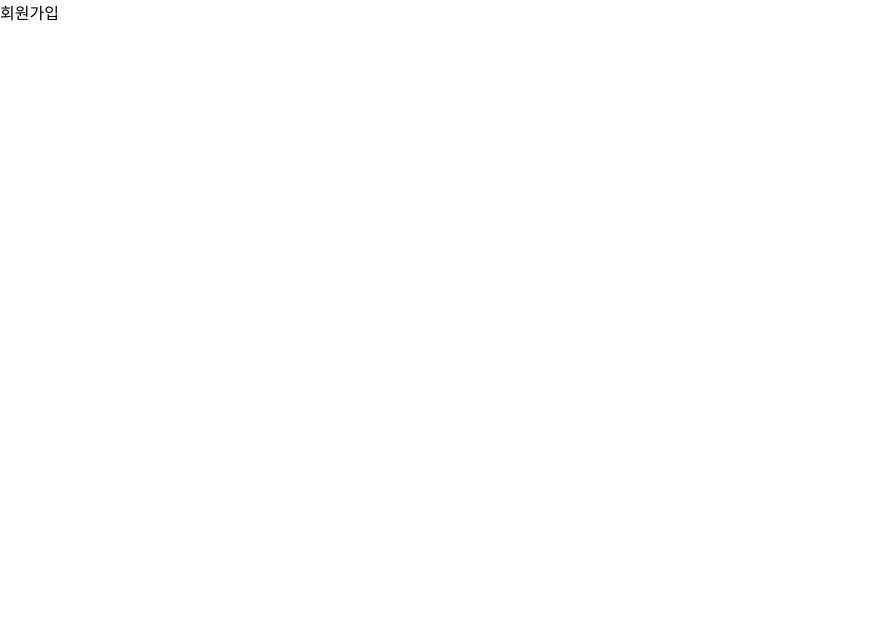
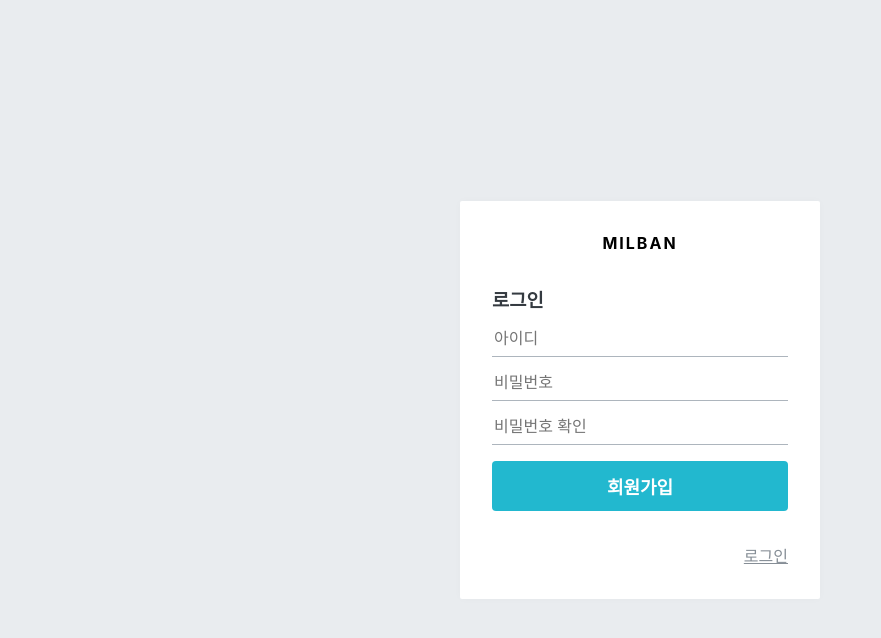
Before and after one commit to milban/blog-frontend-exercise, a React (Create React App) app: page /register in a window 1280 px wide. Shown: the top 638 px of the page, without its empty margins (0-881 px from the left). Built offline with nearby package versions, Linux system fonts and the light colour scheme.

Commit message:
Implement auth ui

```diff
--- a/package.json
+++ b/package.json
@@ -12,7 +12,6 @@
     "@types/react": "^16.9.55",
     "@types/react-dom": "^16.9.9",
     "@types/styled-components": "^5.1.4",
-    "prop-types": "^15.7.2",
     "react": "^17.0.1",
     "react-dom": "^17.0.1",
     "react-redux": "^7.2.2",
--- /dev/null
+++ b/src/components/auth/AuthForm.tsx
@@ -0,0 +1,101 @@
+import React from 'react';
+import styled from 'styled-components';
+import palette from 'lib/styles/palette';
+import { Link } from 'react-router-dom';
+import Button from 'components/common/Button';
+
+const AuthFormBlock = styled.div`
+  h3 {
+    margin: 0;
+    color: ${palette.gray[8]};
+    margin-bottom: 1rem;
+  }
+`;
+
+const StyledInput = styled.input`
+  font-size: 1rem;
+  border: none;
+  border-bottom: 1px solid ${palette.gray[5]};
+  padding-bottom: 0.5rem;
+  outline: none;
+  width: 100%;
+  &:focus {
+    color: $oc-teal-7;
+    border-bottom: 1px solid ${palette.gray[7]};
+  }
+  & + & {
+    margin-top: 1rem;
+  }
+`;
+
+const Footer = styled.div`
+  margin-top: 2rem;
+  text-align: right;
+  a {
+    color: ${palette.gray[6]};
+    text-decoration: underline;
+    &:hover {
+      color: ${palette.gray[9]};
+    }
+  }
+`;
+
+const ButtonWithMarginTop = styled(Button)`
+  margin-top: 1rem;
+`;
+
+export enum AuthType {
+  login = '로그인',
+  register = '회원가입',
+}
+
+const authTypeTextMap: { [key in AuthType]: string } = {
+  [AuthType.login]: '로그인',
+  [AuthType.register]: '회원가입',
+};
+
+interface AuthFormProps {
+  type: AuthType;
+}
+
+const AuthForm: React.FC<AuthFormProps> = ({ type }) => {
+  const text = authTypeTextMap[type];
+  return (
+    <AuthFormBlock>
+      <h3>로그인</h3>
+      <form>
+        <StyledInput
+          autoComplete="username"
+          name="username"
+          placeholder="아이디"
+        />
+        <StyledInput
+          autoComplete="new-password"
+          name="password"
+          placeholder="비밀번호"
+          type="password"
+        />
+        {type === AuthType.register && (
+          <StyledInput
+            autoComplete="new-password"
+            name="passwordConfirm"
+            placeholder="비밀번호 확인"
+            type="password"
+          />
+        )}
+        <ButtonWithMarginTop cyan fullWidth>
+          {text}
+        </ButtonWithMarginTop>
+      </form>
+      <Footer>
+        {type === AuthType.login ? (
+          <Link to="/register">회원가입</Link>
+        ) : (
+          <Link to="/login">로그인</Link>
+        )}
+      </Footer>
+    </AuthFormBlock>
+  );
+};
+
+export default AuthForm;
--- /dev/null
+++ b/src/components/auth/AuthTemplate.tsx
@@ -0,0 +1,47 @@
+import React from 'react';
+import styled from 'styled-components';
+import palette from 'lib/styles/palette';
+import { Link } from 'react-router-dom';
+
+const AuthTemplateBlock = styled.div`
+  position: absolute;
+  left: 0;
+  top: 0;
+  bottom: 0;
+  right: 0;
+  background: ${palette.gray[2]};
+  display: flex;
+  flex-direction: column;
+  justify-content: center;
+  align-items: center;
+`;
+
+const WhiteBox = styled.div`
+  .logo-area {
+    display: block;
+    padding-bottom: 2rem;
+    text-align: center;
+    font-weight: bold;
+    letter-spacing: 2px;
+  }
+  box-shadow: 0 0 8px rgba(0, 0, 0, 0.025);
+  padding: 2rem;
+  width: 360px;
+  background: white;
+  border-radius: 2px;
+`;
+
+const AuthTemplate: React.FC = ({ children }) => {
+  return (
+    <AuthTemplateBlock>
+      <WhiteBox>
+        <div className="logo-area">
+          <Link to="/">MILBAN</Link>
+        </div>
+        {children}
+      </WhiteBox>
+    </AuthTemplateBlock>
+  );
+};
+
+export default AuthTemplate;
--- a/src/components/common/Button.tsx
+++ b/src/components/common/Button.tsx
@@ -1,9 +1,13 @@
 import React from 'react';
-import styled from 'styled-components';
+import styled, { css } from 'styled-components';
 import palette from 'lib/styles/palette';
-import PropTypes from 'prop-types';
 
-const StyledButton = styled.button`
+interface StyledButtonProps {
+  fullWidth?: boolean;
+  cyan?: boolean;
+}
+
+const StyledButton = styled.button<StyledButtonProps>`
   border: none;
   border-radius: 4px;
   font-size: 1rem;
@@ -17,20 +21,31 @@ const StyledButton = styled.button`
   &:hover {
     background: ${palette.gray[6]};
   }
+
+  ${(props) =>
+    props.fullWidth &&
+    css`
+      padding-top: 0.75rem;
+      padding-bottom: 0.75rem;
+      width: 100%;
+      font-size: 1.125rem;
+    `}
+
+  ${(props) =>
+    props.cyan &&
+    css`
+      background: ${palette.cyan[5]};
+      &:hover {
+        background: ${palette.cyan[4]};
+      }
+    `}
 `;
 
-type ButtonProps = React.ButtonHTMLAttributes<HTMLButtonElement>;
+type ButtonProps = StyledButtonProps &
+  React.ButtonHTMLAttributes<HTMLButtonElement>;
 
 const Button: React.FC<ButtonProps> = (props) => (
   <StyledButton {...props}>{props.children}</StyledButton>
 );
 
-/* typescript는 빌드 시점에만 작동하고 prop-types는 런타임 시점에 작동
-  https://github.com/yannickcr/eslint-plugin-react/issues/2275
-  https://ko.reactjs.org/docs/typechecking-with-proptypes.html
- */
-Button.propTypes = {
-  children: PropTypes.element,
-};
-
 export default Button;
--- a/src/pages/LoginPage.tsx
+++ b/src/pages/LoginPage.tsx
@@ -1,7 +1,13 @@
 import React from 'react';
+import AuthTemplate from 'components/auth/AuthTemplate';
+import AuthForm, { AuthType } from 'components/auth/AuthForm';
 
 const LoginPage: React.FC = () => {
-  return <div>로그인</div>;
+  return (
+    <AuthTemplate>
+      <AuthForm type={AuthType.login} />
+    </AuthTemplate>
+  );
 };
 
 export default LoginPage;
--- a/src/pages/RegisterPage.tsx
+++ b/src/pages/RegisterPage.tsx
@@ -1,7 +1,13 @@
 import React from 'react';
+import AuthForm, { AuthType } from 'components/auth/AuthForm';
+import AuthTemplate from 'components/auth/AuthTemplate';
 
 const RegisterPage: React.FC = () => {
-  return <div>회원가입</div>;
+  return (
+    <AuthTemplate>
+      <AuthForm type={AuthType.register} />
+    </AuthTemplate>
+  );
 };
 
 export default RegisterPage;
```
Also changed, not shown: .eslintrc.js.
